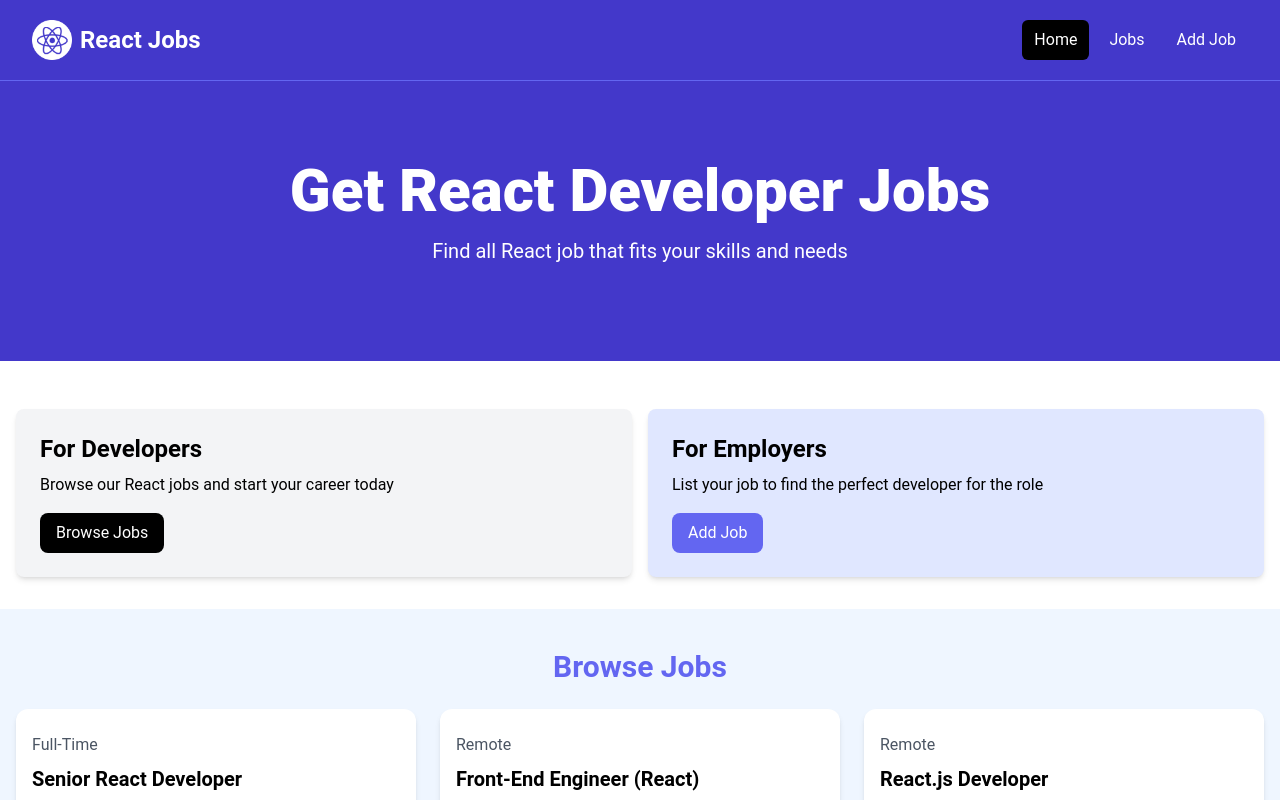
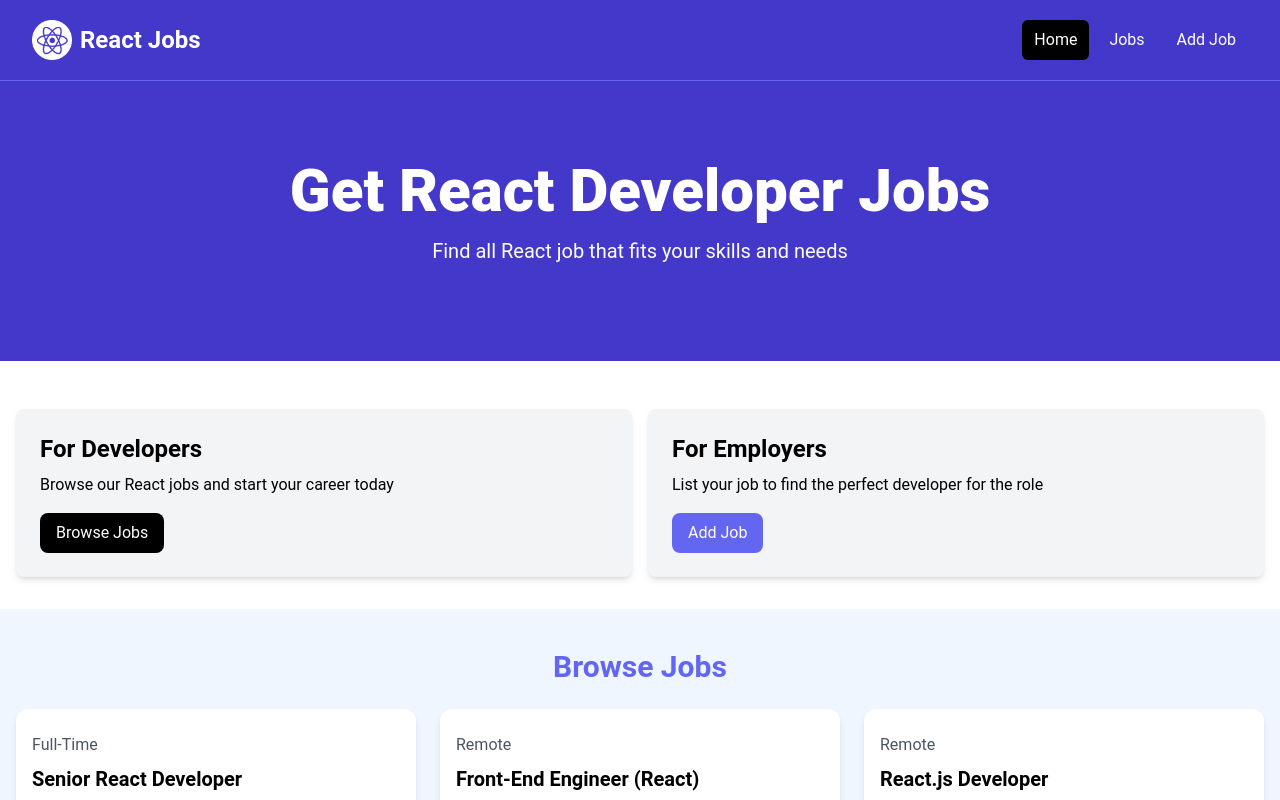
Before and after one commit to rajkumarpaneru/react-job-site, a React (Vite) app: page / in a window 1280 px wide. Shown: the top 800 px of the page. Built offline with nearby package versions, Linux system fonts and the light colour scheme.

Commit message:
add a Card component with children as a prop

```diff
--- /dev/null
+++ b/src/components/Card.jsx
@@ -0,0 +1,11 @@
+import React from 'react'
+
+const Card = ({children, }) => {
+  return (
+    <div className="bg-gray-100 p-6 rounded-lg shadow-md">
+            {children}
+    </div>
+  )
+}
+
+export default Card;
--- a/src/components/HomeCards.jsx
+++ b/src/components/HomeCards.jsx
@@ -1,11 +1,12 @@
 import React from 'react'
+import Card from './Card';
 
 const HomeCards = () => {
   return (
     <section className="py-4">
       <div className="container-xl lg:container m-auto">
         <div className="grid grid-cols-1 md:grid-cols-2 gap-4 p-4 rounded-lg">
-          <div className="bg-gray-100 p-6 rounded-lg shadow-md">
+          <Card>
             <h2 className="text-2xl font-bold">For Developers</h2>
             <p className="mt-2 mb-4">
               Browse our React jobs and start your career today
@@ -16,8 +17,9 @@
             >
               Browse Jobs
             </a>
-          </div>
-          <div className="bg-indigo-100 p-6 rounded-lg shadow-md">
+          </Card>
+
+          <Card>
             <h2 className="text-2xl font-bold">For Employers</h2>
             <p className="mt-2 mb-4">
               List your job to find the perfect developer for the role
@@ -28,7 +30,7 @@
             >
               Add Job
             </a>
-          </div>
+          </Card>
         </div>
       </div>
     </section>
```
